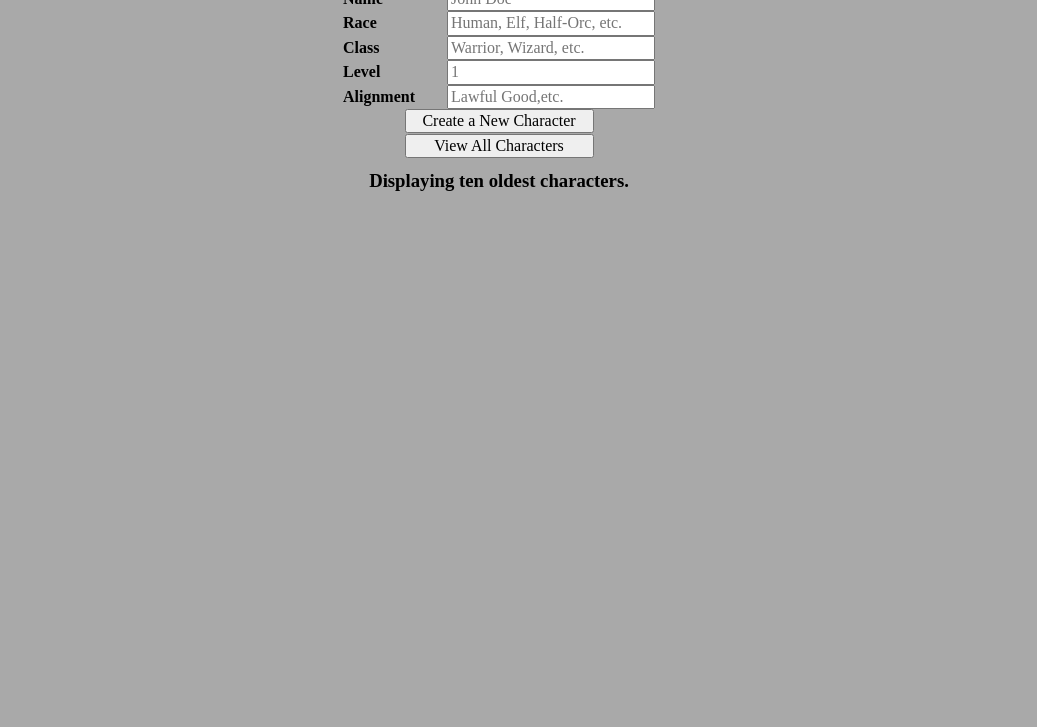
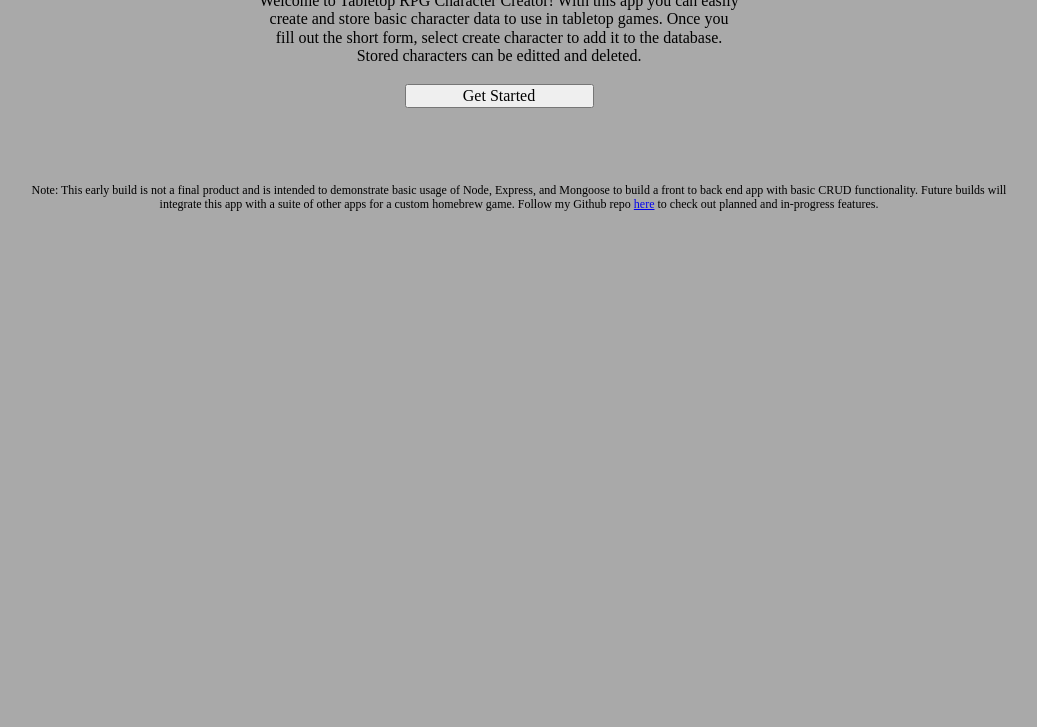
Before and after one commit to lbox87/Character-Creator, a website: page public/index.html in a window 1280 px wide. Shown: the part 73-800 px from the top of the page, without its empty margins (141-1178 px from the left). Drawn offline with nearby package versions, Linux system fonts and the light colour scheme; no server answers.

Commit message:
landing page

```diff
--- a/public/client.js
+++ b/public/client.js
@@ -19,6 +19,16 @@ function getCharacters() {
         $('.view-all').addClass('hidden');
         loadCharacters();
         $('.character-number').html("Displaying all characters.");
+    })
+}
+
+function openApp() {
+    $('.get-started').click(event => {
+        event.preventDefault();
+        console.log(`button is running`);
+        $('.fixed-container').removeClass('hidden');
+        $('.shift-container').removeClass('hidden');
+        $('.landing-page').addClass('hidden');
     })
 }
 
@@ -172,6 +182,7 @@ function docReady() {
     editCharacterScreen();
     editCharacterSubmit();
     getInitialCharacters();
+    openApp();
 }
 
 $(docReady);
--- a/public/index.html
+++ b/public/index.html
@@ -12,7 +12,8 @@
   <link href="style.css" rel="stylesheet">
 
   <!-- normalize -->
-  <link rel="stylesheet" type="text/css" href="https://cdnjs.cloudflare.com/ajax/libs/normalize/4.1.1/normalize.min.css">
+  <link rel="stylesheet" type="text/css"
+    href="https://cdnjs.cloudflare.com/ajax/libs/normalize/4.1.1/normalize.min.css">
 
   <!-- font -->
 
@@ -26,11 +27,32 @@
 
 <body>
   <header role="banner">
-    <h1> Character Creator </h1>
+    <h1> Tabletop RPG Character Creator </h1>
   </header>
   <main role="main">
 
-    <div class="row fixed-container">
+    <div class="row landing-page">
+
+      <p class="blurb">Welcome to Tabletop RPG Character Creator!
+        With this app you can easily create and store basic character data to use in tabletop games.
+        Once you fill out the short form, select create character to add it to the database.
+        Stored characters can be editted and deleted.
+        <br> <br>
+        <button type="button" class="get-started">Get Started</button>
+      </p>
+
+
+
+      <p class="disclaimer col-12">Note: This early build is not a final product
+        and is intended to demonstrate basic usage of Node, Express, and Mongoose to build a
+        front to back end app with basic CRUD functionality. Future builds will
+        integrate this app with a suite of other apps for a custom homebrew game.
+        Follow my Github repo <a href="https://github.com/lbox87/Character-Creator">here</a>
+        to check out planned and in-progress features.</p>
+
+    </div>
+
+    <div class="row fixed-container hidden">
       <form class="col-12 create-character ">
 
         <label for="name"><b>Name</b></label>
@@ -64,7 +86,7 @@
       </form>
     </div>
 
-    <div class="row shift-container">
+    <div class="row shift-container hidden">
 
       <ul class="list-characters center">
 
--- a/public/style.css
+++ b/public/style.css
@@ -57,14 +57,25 @@ header {
     height: 30%;
 }
 
-.fixed-container {
-    top:60px;
+.blurb {
+    margin: auto;
+    width: 50%;
+}
+
+.fixed-container, .landing-page {
+    top:65px;
     position: fixed;
     text-align: center;
     height: 30%;
     width: 100%;
     z-index:10;
     background-color: darkgrey;
+}
+
+.disclaimer {
+    position: absolute;
+    top: 75%;
+    font-size: 9pt
 }
 
 .shift-container {
@@ -76,7 +87,7 @@ header {
     overflow:auto;
 }
 
-.shift-container, .fixed-container {
+.shift-container, .fixed-container, .landing-page {
     width: 100%;
     left:50%;
     transform: translate(-50%, 0);
```
